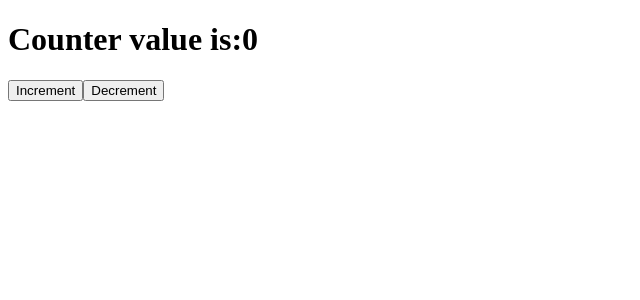
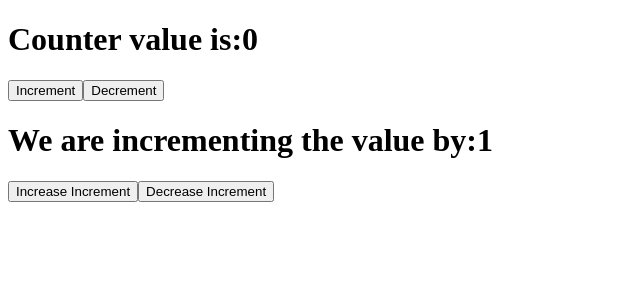
Before and after one commit to Ruqayya-Hasnee/react-apps-collection, a React (Vite) app in the folder reactproject/: page / in a window 1280 px wide. Shown: the top 300 px of the page, without its empty margins (0-640 px from the left). Built offline with nearby package versions, Linux system fonts and the light colour scheme.

Commit message:
added creating multiple states in react

```diff
--- a/reactproject/src/components/Counter.jsx
+++ b/reactproject/src/components/Counter.jsx
@@ -2,15 +2,27 @@ import { useState } from "react"
 
 export default function Counter(){
     const [count, setCount] = useState(0)
-    function handleClick() {
-        setCount(count + 1);
+    const [incrementBy, setIncrementBy] = useState(1);
+    function increment() {
+        setCount(count + incrementBy);
     }
     function decrement(){
-        setCount(count - 1);
+        setCount(count - incrementBy);
     }
+    function increaseIncrement(){
+      setIncrementBy(incrementBy + 1);
+    }
+    function decreaseIncrement(){
+        setIncrementBy(incrementBy - 1);
+      }
     return <div>
       <h1>  Counter value is:{count} </h1>
-      <button onClick={handleClick}>Increment</button>
+      <button onClick={increment}>Increment</button>
       <button onClick={decrement}>Decrement</button>
+
+      <h1>We are incrementing the value by:{incrementBy}</h1>
+    <button onClick={increaseIncrement}>Increase Increment</button>
+    <button onClick={decreaseIncrement}>Decrease Increment</button>
+
     </div>
 }
```
